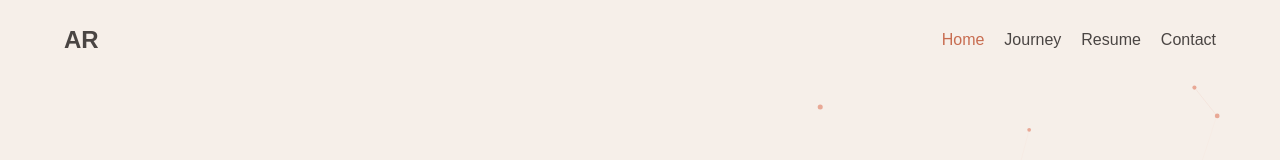
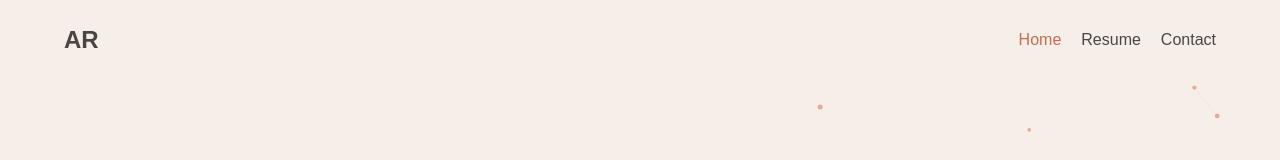
Before and after one commit to areye2020/my-modern-website, a React (Vite) app: page / in a window 1280 px wide. Shown: the top 160 px of the page. Built offline with nearby package versions, Linux system fonts and the light colour scheme.

Commit message:
temp remove 'Journey' page

```diff
--- a/src/App.jsx
+++ b/src/App.jsx
@@ -5,7 +5,7 @@ import ScrollToTop from './components/ScrollToTop';
 import Footer from './components/Footer/Footer';
 import Home from './pages/Home/Home';
 import Resume from './pages/Resume/Resume';
-import Journey from './pages/Journey/Journey';
+//import Journey from './pages/Journey/Journey';
 import Contact from './pages/Contact/Contact';
 import './App.css' // You can delete the default Vite App.css content
 
@@ -26,7 +26,8 @@ function App() {
         <Routes>
           <Route path="/" element={<Home />} />
           <Route path="/resume" element={<Resume />} />
-          <Route path="/journey" element={<Journey />} />
+          {/* Temporarily hidden until Ready */}
+  {       /* <Route path="/journey" element={<Journey />} /> */}
           <Route path="/contact" element={<Contact />} />
           {/* Optional: Add a 'not found' route */}
           <Route path="*" element={<div>Page Not Found</div>} />
--- a/src/components/Header/Header.jsx
+++ b/src/components/Header/Header.jsx
@@ -53,9 +53,10 @@ const Header = () => {
         <NavLink to="/" className={setLinkClassName}>
           Home
         </NavLink>
-        <NavLink to="/journey" className={setLinkClassName}>
+        {/* Temporarily hidden until Ready */}
+        {/* <NavLink to="/journey" className={setLinkClassName}>
           Journey
-        </NavLink>
+         </NavLink> */}
         <NavLink to="/resume" className={setLinkClassName}>
           Resume
         </NavLink>
```
